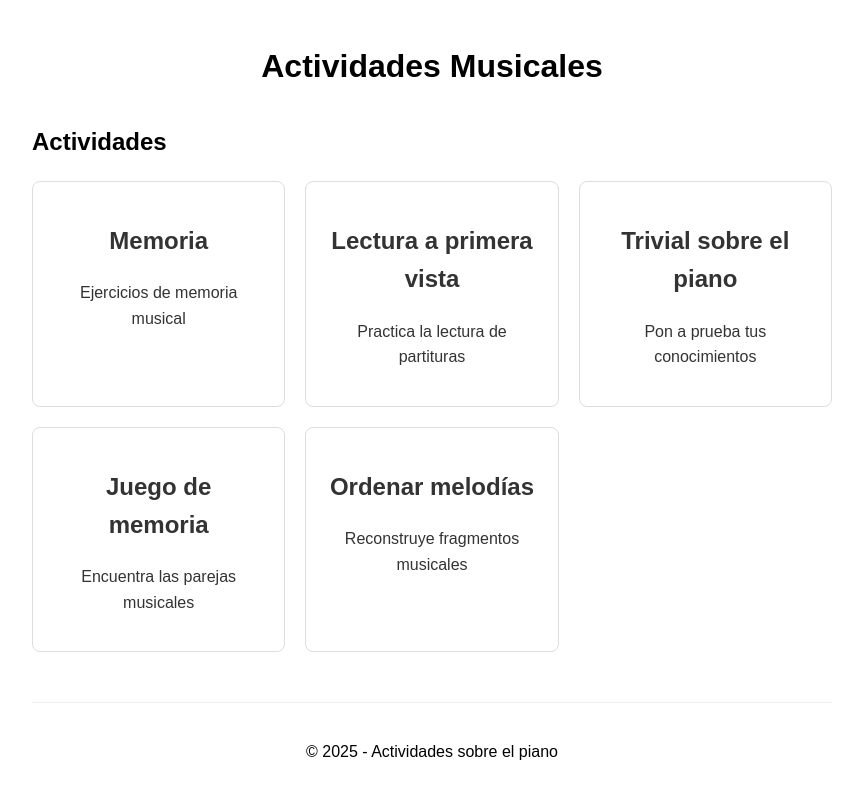
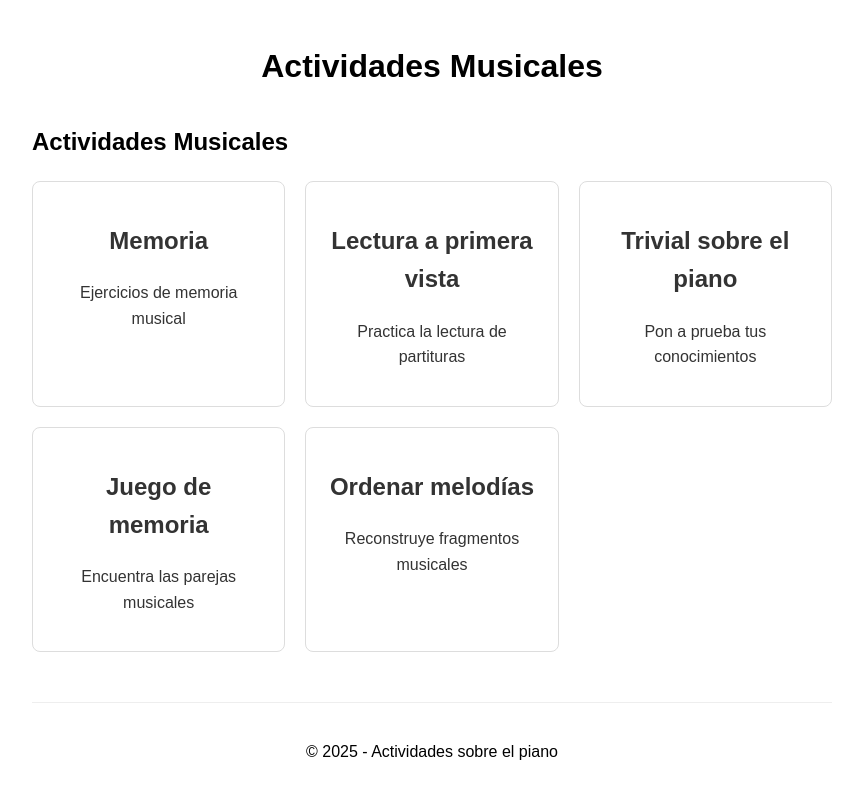
Before and after one commit to AlvaroBuitrago/88_teclas, a Jekyll site: the page built from index.md, in a window 1280 px wide. Shown: the top 799 px of the page, without its empty margins (208-1071 px from the left). Built offline with Jekyll 4.4.1, drawn with Linux system fonts in a browser that asks for light colours.

Commit message:
Update index.md
Actualizando inicio

```diff
--- a/index.md
+++ b/index.md
@@ -3,30 +3,30 @@
 title: Inicio
 ---
 
-## Actividades
+## Actividades Musicales
 
 <div class="activity-grid">
-    <a href="/memoria" class="activity-card">
+    <a href="{{ '/memoria' | relative_url }}" class="activity-card">
         <h2>Memoria</h2>
         <p>Ejercicios de memoria musical</p>
     </a>
 
-    <a href="/lectura" class="activity-card">
+    <a href="{{ '/lectura' | relative_url }}" class="activity-card">
         <h2>Lectura a primera vista</h2>
         <p>Practica la lectura de partituras</p>
     </a>
 
-    <a href="/trivial" class="activity-card">
+    <a href="{{ '/trivial' | relative_url }}" class="activity-card">
         <h2>Trivial sobre el piano</h2>
         <p>Pon a prueba tus conocimientos</p>
     </a>
 
-    <a href="/juego-memoria" class="activity-card">
+    <a href="{{ '/juego-memoria' | relative_url }}" class="activity-card">
         <h2>Juego de memoria</h2>
         <p>Encuentra las parejas musicales</p>
     </a>
 
-    <a href="/ordenar" class="activity-card">
+    <a href="{{ '/ordenar' | relative_url }}" class="activity-card">
         <h2>Ordenar melodías</h2>
         <p>Reconstruye fragmentos musicales</p>
     </a>
```
